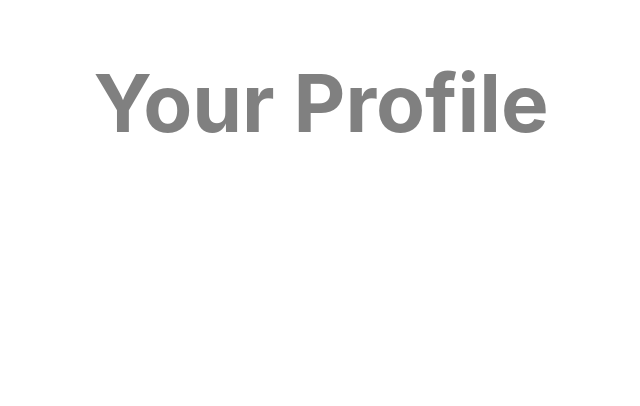
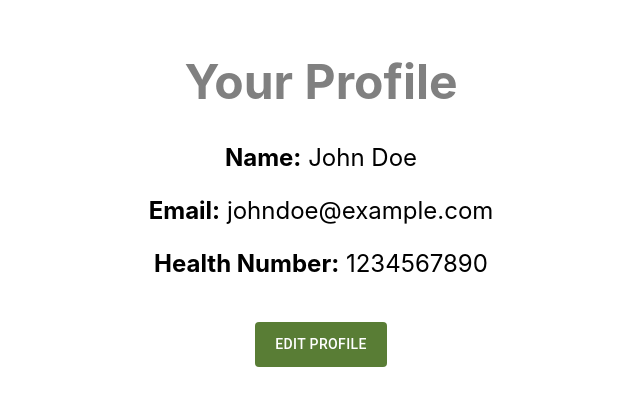
Before and after one commit to SENG-350-2024-fall/Team10, a React (Create React App) app in the folder Milestone 2/my-app/: page /Profile in a window 1280 px wide. Shown: the top 406 px of the page, without its empty margins (319-959 px from the left). Built offline with nearby package versions, Linux system fonts and the light colour scheme.

Commit message:
added a profile page

```diff
--- a/Milestone 2/my-app/src/frontend/pages/Profile.js
+++ b/Milestone 2/my-app/src/frontend/pages/Profile.js
@@ -1,14 +1,96 @@
-import React from 'react';
-import { BrowserRouter as Router, Route, Routes } from 'react-router-dom';
-import { Link } from 'react-router-dom';
+import React, { useState } from 'react';
 import Button from '@mui/material/Button';
 
-const Profile = ({user}) => {
+const Profile = ({ user }) => {
+    // Assuming user object contains `name`, `email`, and `healthNumber` properties
+    const initialUserData = user || {
+        name: 'John Doe',
+        email: 'johndoe@example.com',
+        healthNumber: '1234567890', // Default health number
+    };
+    const [isEditing, setIsEditing] = useState(false); // Toggle between edit and view modes
+    const [profileData, setProfileData] = useState(initialUserData); // Store profile data
+    const [formData, setFormData] = useState(initialUserData); // Store form input
 
-    return(
-        <div >
-            <h1 style ={{justifyContent: 'center', color: 'grey', textAlign: 'center', fontWeight: 'bold', fontSize: '5em'}}> Your Profile
-            </h1>
+    // Handle input change
+    const handleChange = (e) => {
+        const { name, value } = e.target;
+        setFormData({ ...formData, [name]: value });
+    };
+
+    // Handle form submission to save changes
+    const handleSave = (e) => {
+        e.preventDefault();
+        setProfileData(formData); // Save form data to profileData
+        setIsEditing(false); // Switch back to view mode
+    };
+
+    return (
+        <div style={{ maxWidth: '600px', margin: '0 auto', padding: '20px', textAlign: 'center' }}>
+            <h1 style={{ color: 'grey', fontWeight: 'bold', fontSize: '3em' }}>Your Profile</h1>
+
+            {isEditing ? (
+                // Edit mode: Show form inputs
+                <form onSubmit={handleSave} style={{ marginTop: '20px', fontSize: '1.2em' }}>
+                    <div>
+                        <label>
+                            <strong>Name:</strong>
+                            <input
+                                type="text"
+                                name="name"
+                                value={formData.name}
+                                onChange={handleChange}
+                                style={{ width: '100%', padding: '10px', marginTop: '10px' }}
+                            />
+                        </label>
+                    </div>
+                    <div>
+                        <label>
+                            <strong>Email:</strong>
+                            <input
+                                type="email"
+                                name="email"
+                                value={formData.email}
+                                onChange={handleChange}
+                                style={{ width: '100%', padding: '10px', marginTop: '10px' }}
+                            />
+                        </label>
+                    </div>
+                    <div>
+                        <label>
+                            <strong>Health Number:</strong>
+                            <input
+                                type="text"
+                                name="healthNumber"
+                                value={formData.healthNumber}
+                                onChange={handleChange}
+                                style={{ width: '100%', padding: '10px', marginTop: '10px' }}
+                            />
+                        </label>
+                    </div>
+
+                    <Button
+                        type="submit"
+                        style={{ marginTop: '20px', backgroundColor: '#597D35', color: 'white', padding: '10px 20px' }}
+                    >
+                        Save
+                    </Button>
+                </form>
+            ) : (
+                // View mode: Show profile data
+                <div style={{ marginTop: '20px', fontSize: '1.5em' }}>
+                    <p><strong>Name:</strong> {profileData.name}</p>
+                    <p><strong>Email:</strong> {profileData.email}</p>
+                    <p><strong>Health Number:</strong> {profileData.healthNumber}</p>
+
+                    <Button
+                        onClick={() => setIsEditing(true)} // Switch to edit mode
+                        style={{ marginTop: '20px', backgroundColor: '#597D35', color: 'white', padding: '10px 20px' }}
+                    >
+                        Edit Profile
+                    </Button>
+                </div>
+            )}
         </div>
     );
 };
```
